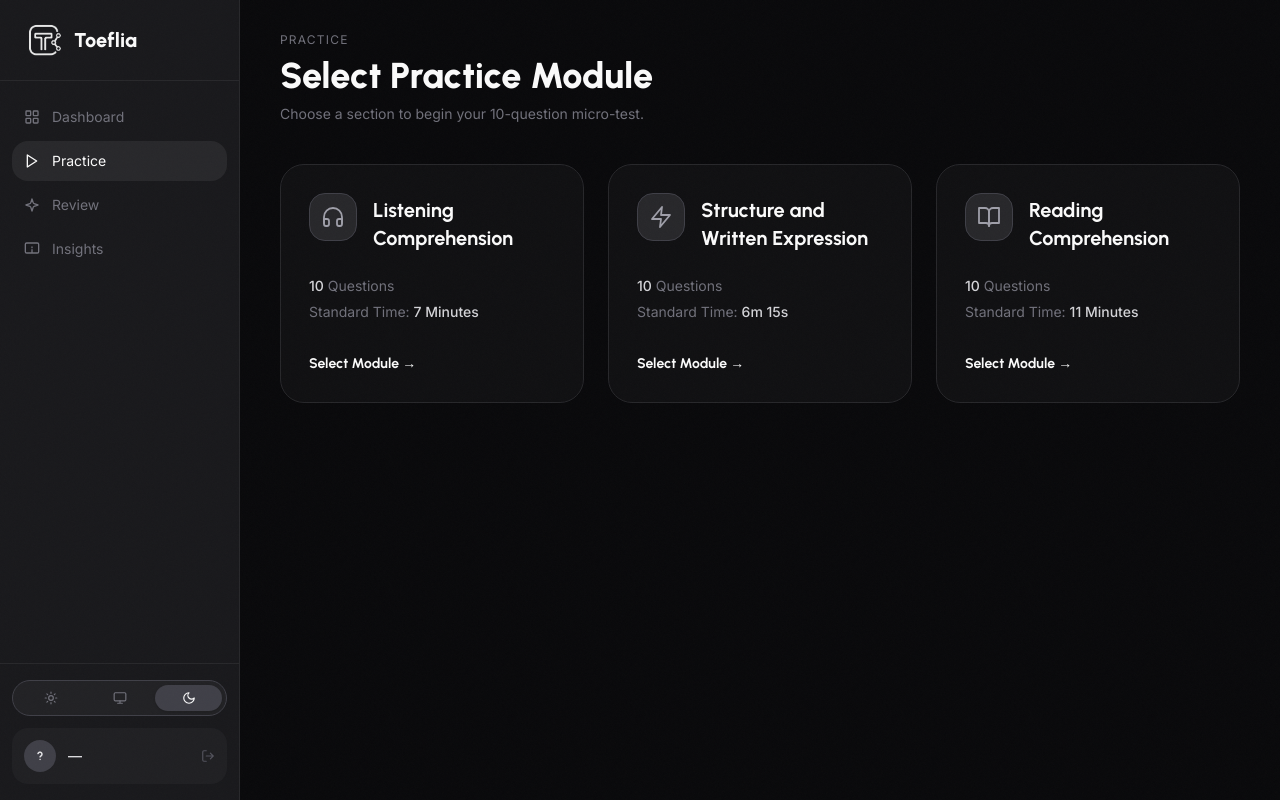
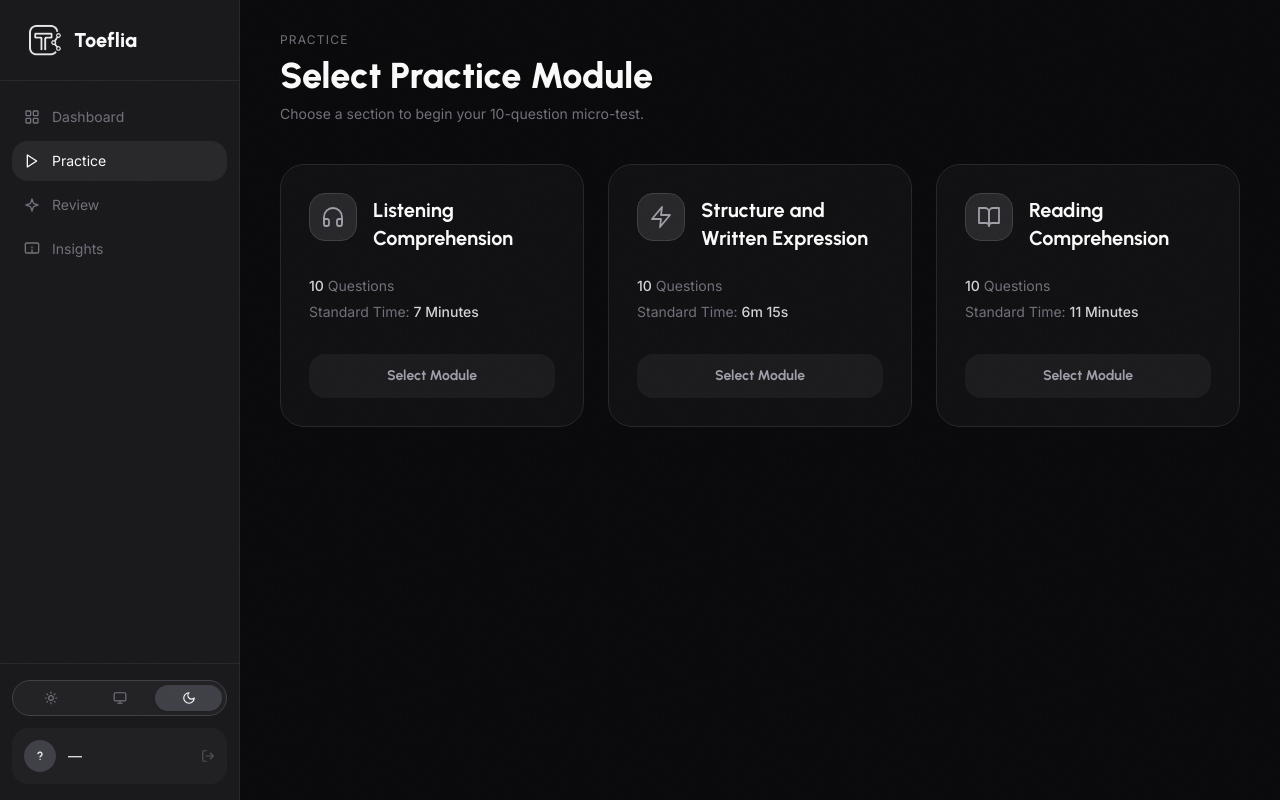
Before and after one commit to ibnujaisf/Toeflia, a Next.js app: page /dashboard/practice in a window 1280 px wide. Built offline with nearby package versions, Linux system fonts and the light colour scheme.

Commit message:
style(practice): redesign module card cta button with hover state

```diff
--- a/src/app/dashboard/practice/page.tsx
+++ b/src/app/dashboard/practice/page.tsx
@@ -117,8 +117,8 @@ export default function PracticePage() {
                 </div>
               </div>
 
-              <div className="flex items-center text-sm font-urbanist font-bold text-zinc-900 dark:text-zinc-50 group-hover:underline decoration-zinc-300 dark:decoration-zinc-600 underline-offset-4">
-                Select Module →
+             <div className="w-full mt-auto flex items-center justify-center py-3 rounded-2xl bg-zinc-100 dark:bg-zinc-800/50 text-sm font-urbanist font-bold text-zinc-500 dark:text-zinc-400 group-hover:bg-zinc-950 group-hover:text-white dark:group-hover:bg-white dark:group-hover:text-zinc-950 transition-all duration-300">
+                Select Module
               </div>
             </button>
           ))}
```
